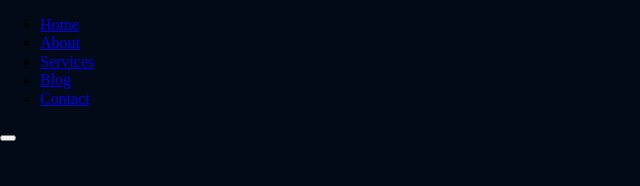
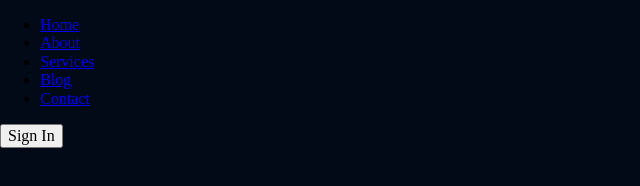
Before and after one commit to SEREGA2976/HTML-001, a plain HTML site: page index.html in a window 1280 px wide. Shown: the whole page, without its empty margins (0-640 px from the left). Drawn offline with Linux system fonts and the light colour scheme.

Commit message:
Add Sign In

```diff
--- a/index.html
+++ b/index.html
@@ -23,7 +23,7 @@
                     <li class="nav-list"><a href="#" class="nav-link">Contact</a></li>
                 </ul>
             </nav>
-            <button class="btn-modal"></button>
+            <button class="btn-modal">Sign In</button>
         </div>
     </div>
 </header>
```
